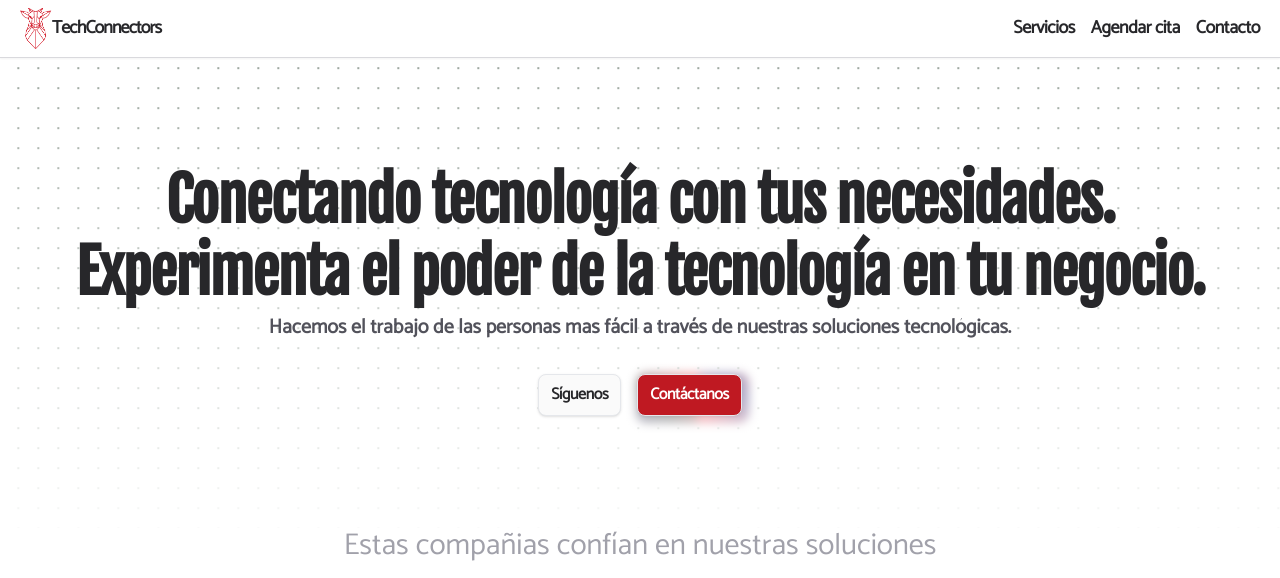
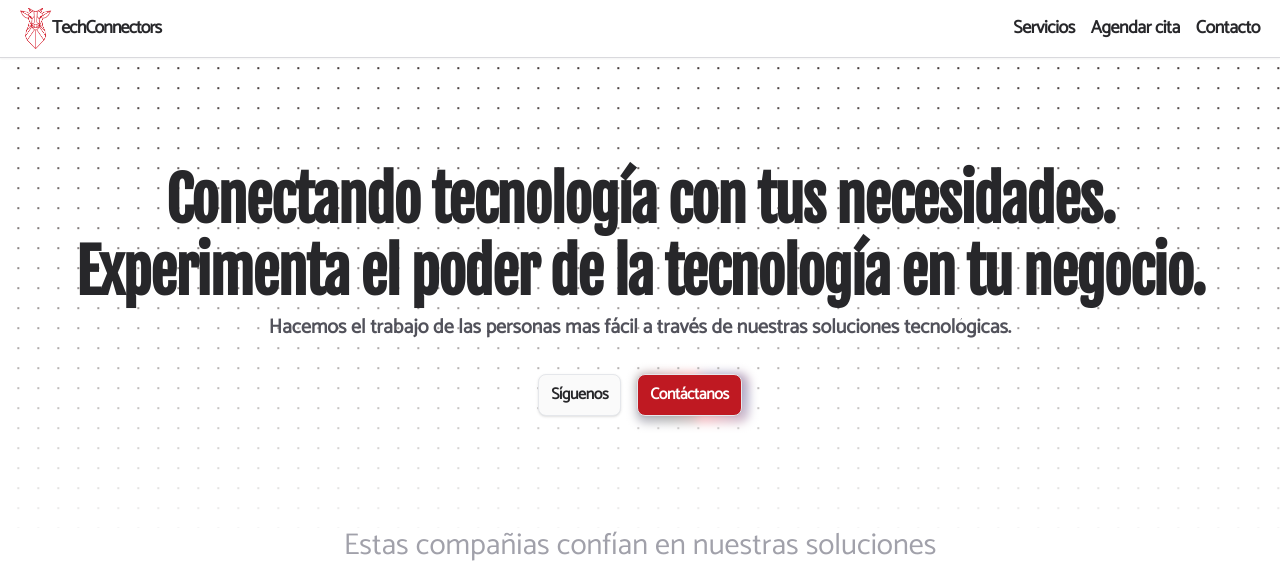
Before and after one commit to luigyy/techconnectors-site, a Next.js app: page / in a window 1280 px wide. Shown: the top 578 px of the page. Built offline with nearby package versions, Linux system fonts and the light colour scheme.

Commit message:
minor changes

```diff
--- a/src/pages/index.tsx
+++ b/src/pages/index.tsx
@@ -293,7 +293,7 @@ const Home: NextPage = () => {
           {/* testimonials */}
 
           {/* contact form  */}
-          <div className="pt-20" id="form">
+          <div className="px-4 pt-20" id="form">
             <h1 className="text-center font-fjalla text-2xl md:text-5xl">
               <span className="border-b-2 border-[#BF1922] font-fjalla text-[#BF1922]">
                 {" "}
@@ -303,7 +303,7 @@ const Home: NextPage = () => {
             </h1>
             <div className="mx-auto mt-14  flex max-w-[600px] flex-col justify-around p-5 ">
               <form>
-                <div className="flex justify-between gap-2 ">
+                <div className="flex flex-col justify-between gap-2 sm:flex-row ">
                   <div className="flex flex-col">
                     <label htmlFor="" className="font-fjalla">
                       Nombre
--- a/src/styles/globals.css
+++ b/src/styles/globals.css
@@ -20,7 +20,7 @@ html {
   /* background-image: radial-gradient(#a39e91 1px, transparent 1px);
   background-size: 20px 20px; */
   background: linear-gradient(180deg, hsla(0, 0%, 100%, 0), white 500px),
-    radial-gradient(#9ca69e 1px, transparent 1px) 10px 10px/20px 20px;
+    radial-gradient(#403635 1px, transparent 1px) 10px 10px/20px 20px;
   animation: move-dotted-bg 60s infinite ease-out;
   position: relative;
 }
```
